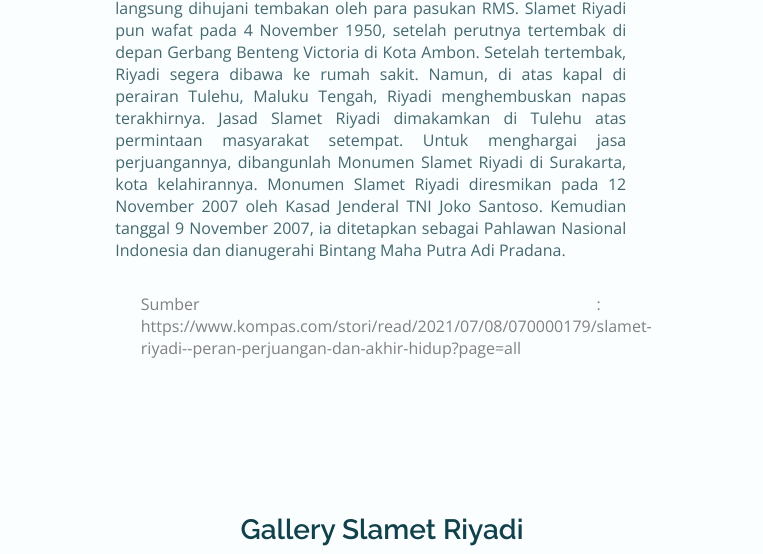
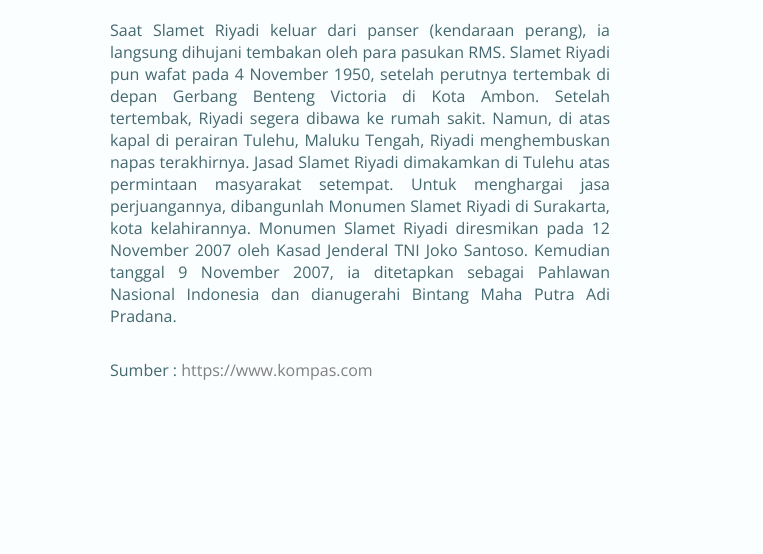
Before and after one commit to andiahmadyusup/andiahmadyusup.github.io, a plain HTML site: page index.html in a window 1280 px wide. Shown: the part 2343-2897 px from the top of the page, without its empty margins (258-1021 px from the left). Drawn offline with nearby package versions, Linux system fonts and the light colour scheme.

Commit message:
Update index.html

```diff
--- a/index.html
+++ b/index.html
@@ -127,8 +127,8 @@
                         Surakarta, kota kelahirannya. Monumen Slamet Riyadi diresmikan pada 12 November 2007 oleh Kasad
                         Jenderal TNI Joko Santoso. Kemudian tanggal 9 November 2007, ia ditetapkan sebagai Pahlawan
                         Nasional Indonesia dan dianugerahi Bintang Maha Putra Adi Pradana.</p>
-                    <p class="about__description" id="wm"> Sumber : <a id="wm"
-                        href="https://www.kompas.com/stori/read/2021/07/08/070000179/slamet-riyadi--peran-perjuangan-dan-akhir-hidup?page=all">https://www.kompas.com/stori/read/2021/07/08/070000179/slamet-riyadi--peran-perjuangan-dan-akhir-hidup?page=all</a>
+                    <p class="about__description"> Sumber : <a id="wm"
+                        href="https://www.kompas.com/stori/read/2021/07/08/070000179/slamet-riyadi--peran-perjuangan-dan-akhir-hidup?page=all">https://www.kompas.com</a>
                     </p>
                 </div>
             </div>
```
